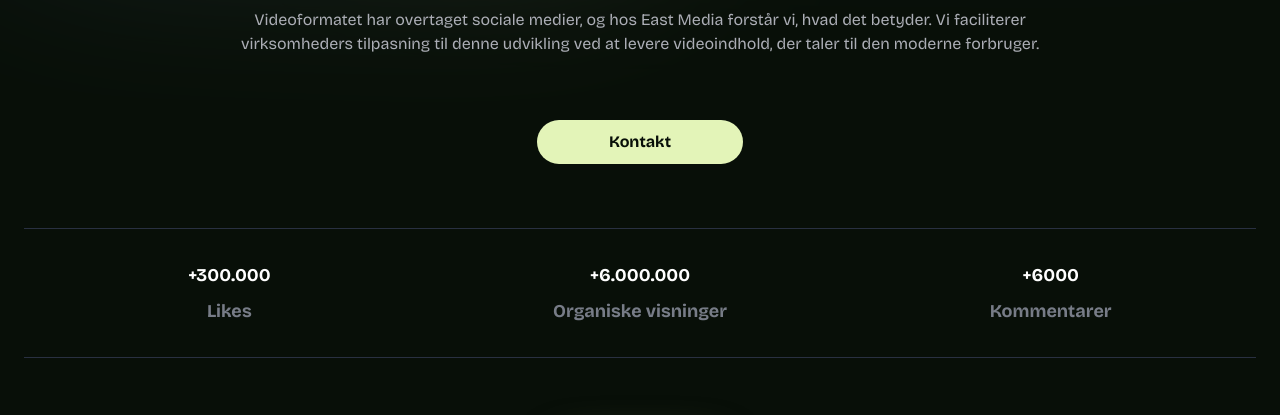
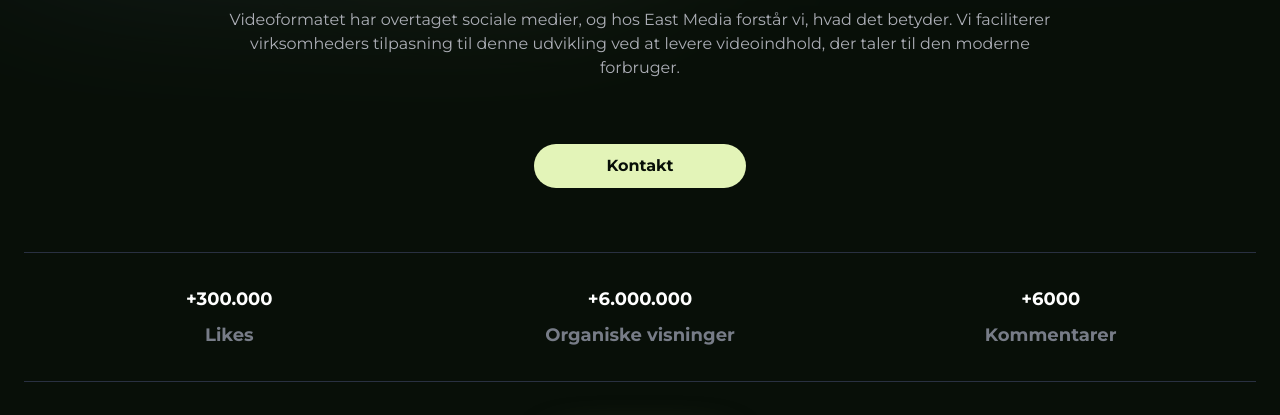
Before and after one commit to dledaniel/eastmedia, an Astro site: page / in a window 1280 px wide. Shown: the part 312-727 px from the top of the page. Built offline with nearby package versions, Linux system fonts and the light colour scheme; Astro itself is replaced by a stand-in of ours.

Commit message:
Update Layout.astro

```diff
--- a/src/layouts/Layout.astro
+++ b/src/layouts/Layout.astro
@@ -14,8 +14,8 @@ import AppHeader from "../components/AppHeader.astro";
         <title>East Media | Hjem</title>
 
         <link rel="preconnect" href="https://fonts.googleapis.com">
-<link rel="preconnect" href="https://fonts.gstatic.com" crossorigin>
-<link href="https://fonts.googleapis.com/css2?family=Bricolage+Grotesque:opsz,wght@10..48,300;10..48,400;10..48,700&display=swap" rel="stylesheet">
+        <link rel="preconnect" href="https://fonts.gstatic.com" crossorigin>
+        <link href="https://fonts.googleapis.com/css2?family=Montserrat:wght@300;400;700&display=swap" rel="stylesheet">
 
 
     </head>
@@ -34,7 +34,7 @@ import AppHeader from "../components/AppHeader.astro";
 </html>
 <style>
     html {
-        font-family: 'Bricolage Grotesque', sans-serif;
+        font-family: 'Montserrat', sans-serif;
         scroll-behavior: smooth;
     }
 
```
